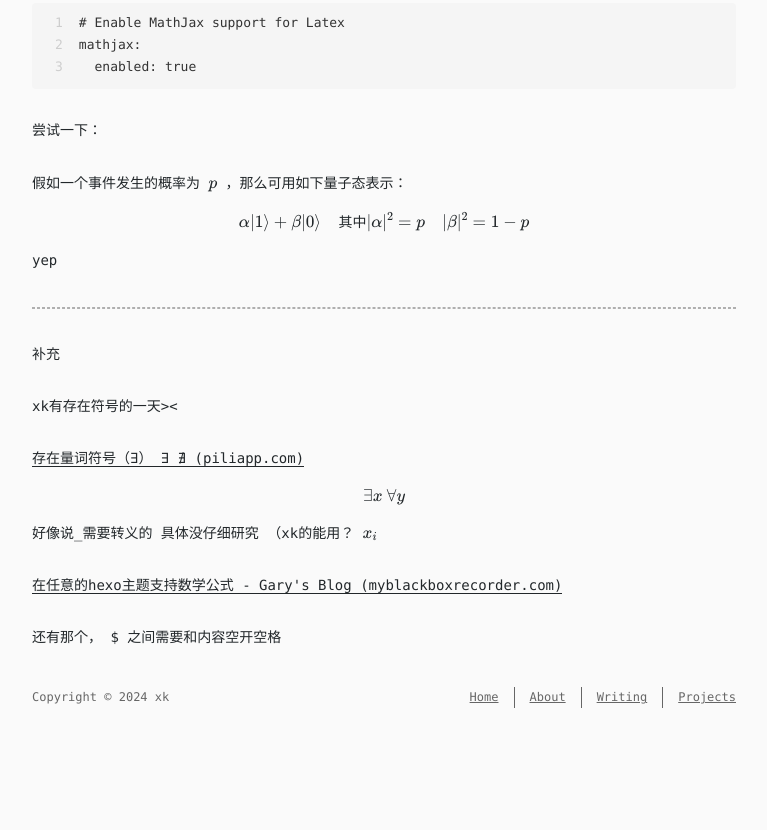
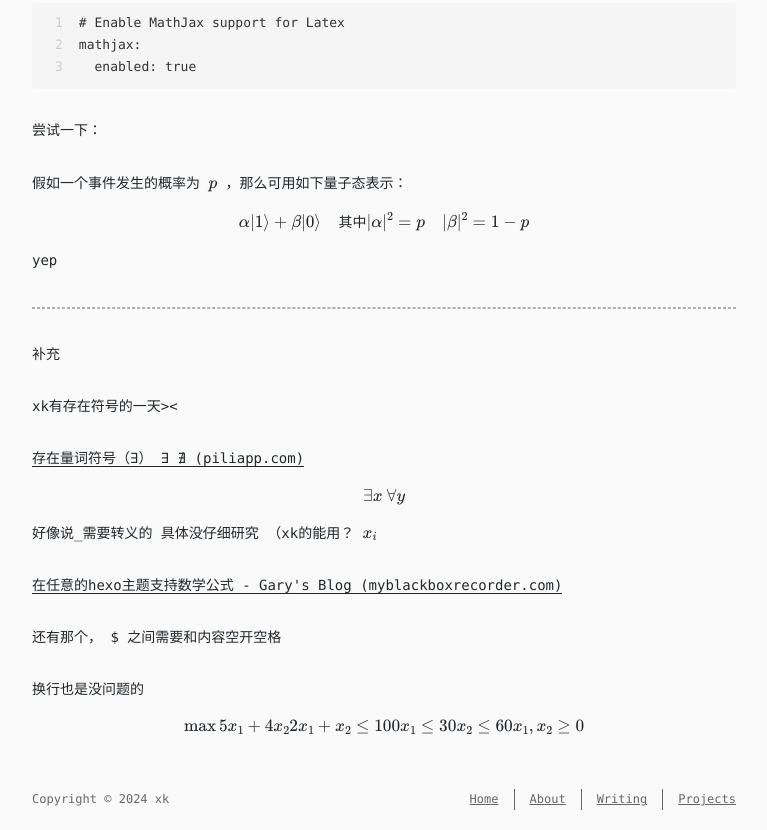
Before and after one commit to xkxkzzZ/xkxkzzZ.github.io, a plain HTML site: page 2024/06/hexo数学公式渲染/index.html in a window 1280 px wide. Shown: the part 1010-1840 px from the top of the page, without its empty margins (256-1023 px from the left). Before the commit the page ends 1738 px from the top, so only its background shows below. Drawn offline with nearby package versions, Linux system fonts and the light colour scheme; some packages are replaced by stand-ins of ours; a script that the page names is missing; a web font is replaced by a local one.

Commit message:
Site updated: 2024-06-13 21:30:36

```diff
--- a/2024/06/hexo数学公式渲染/index.html
+++ b/2024/06/hexo数学公式渲染/index.html
@@ -18,7 +18,7 @@
  12345678910111213PS E:\githubPage&gt; npm listhexo-site@0.0.0 E:\githubPage+-- hexo-deployer-git@4.0.0+-- hexo-generator-archive@2.0.0+-- hexo-generator-category@2.0.0+-- hexo-">
 <meta property="og:locale" content="en_US">
 <meta property="article:published_time" content="2024-06-13T09:48:19.000Z">
-<meta property="article:modified_time" content="2024-06-13T10:17:24.158Z">
+<meta property="article:modified_time" content="2024-06-13T13:28:36.358Z">
 <meta property="article:author" content="xk">
 <meta name="twitter:card" content="summary">
 
@@ -192,6 +192,13 @@ target="_blank" rel="noopener" href="https://cn.piliapp.com/symbols/there-exists
 target="_blank" rel="noopener" href="https://myblackboxrecorder.com/use-math-in-hexo/">在任意的hexo主题支持数学公式
 - Gary's Blog (myblackboxrecorder.com)</a></p>
 <p>还有那个， $ 之间需要和内容空开空格</p>
+<p>换行也是没问题的 <span class="math display">\[
+\max 5x_1 + 4x_2\\
+2x_1+x_2 \le 100\\
+x_1 \le 30\\
+x_2 \le 60\\
+x_1,x_2 \ge 0
+\]</span></p>
 
   </div>
 </article>
```
Also changed, not shown: index.html (+5 -5 lines).
